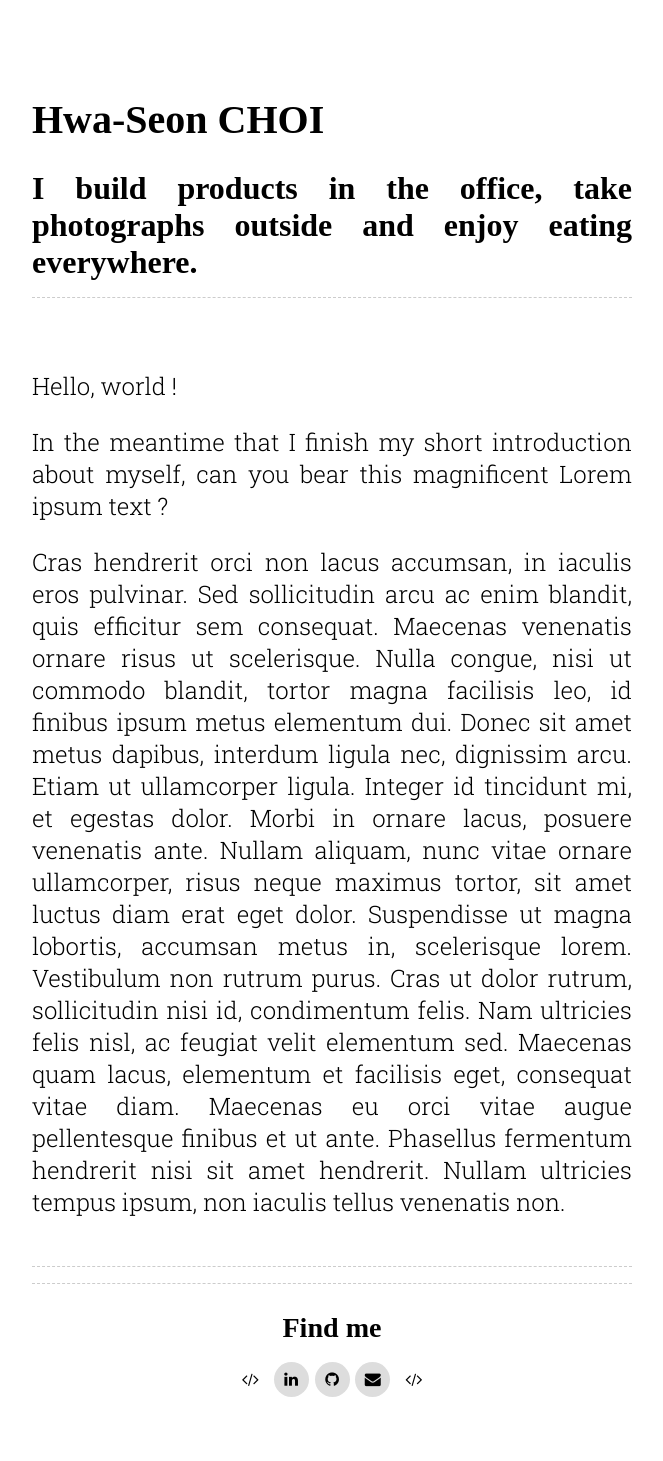
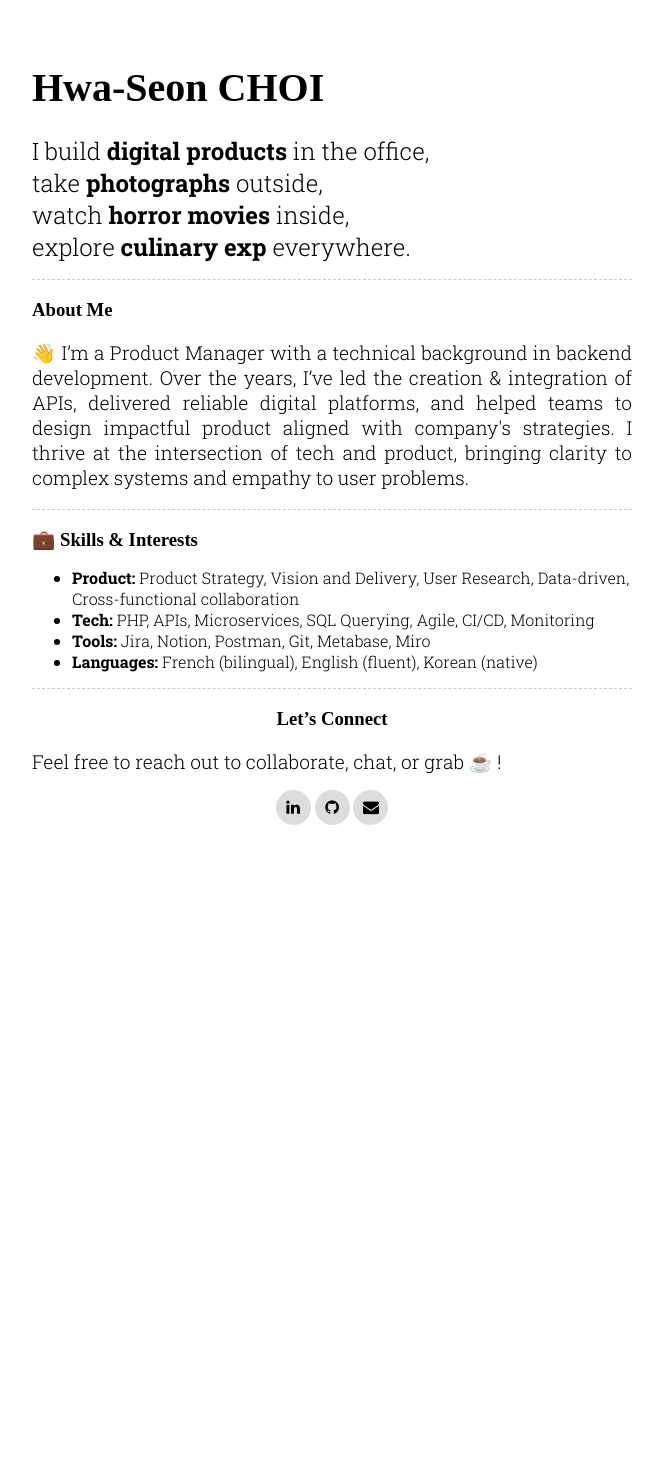
Before and after one commit to hwaseonchoi/hwaseonchoi.github.io, a PHP site: page / in a window 1280 px wide. Shown: the whole page, without its empty margins (308-971 px from the left). After the commit the page ends 825 px from the top, so only its background shows below. Run offline with PHP 8.4, Linux system fonts and the light colour scheme; some web fonts are replaced.

Commit message:
update the homepage

```diff
--- a/css/style.css
+++ b/css/style.css
@@ -18,7 +18,7 @@
 		width: 100%;
 		height:100%;
 		font-family: 'Roboto Slab', serif;
-		font-size: 1.5rem;
+		/* font-size: 1.5rem;*/
 		background-color: #fff;
 	}
 	h1,
@@ -38,7 +38,7 @@
 		text-align:justify;
 	}
 	p, span {
-		font-size: 1.5rem;
+		font-size: 1.2rem;
 		text-align: justify;
 		margin-bottom:1rem;
 	}
@@ -53,7 +53,7 @@
 	}
 	header p {
 		font-family: 'Roboto Slab', serif;
-		font-size: 2rem;
+		font-size: 1.5rem;
 	}
 	nav {
 		border-top: 1px dashed #ccc;
@@ -65,15 +65,18 @@
 		list-style: none;
 	}
 	header ul li {
-		width:calc(100%/4 - 5px);
+		font-size: 1.2rem; /* ↓ Add this to reduce text size */
+		width: calc(100%/4 - 5px);
 		display: inline-block;
 		text-align: center;
+		padding: 0.5rem 0; /* ↓ Reduce vertical padding */
+		line-height: 1.2; /* ↓ Tighter line spacing */
 	}
 	header ul li:hover {
 		/*background-color: #eee;*/
 	}
 	header ul li a {
-		font-size: 1.1rem;
+		font-size: 0.8rem;
 		text-decoration: none;
 		font-weight: bold;
 		color:black;
@@ -207,7 +210,7 @@
 		h2,
 		h3,
 		p {
-			font-size: 1.8rem;
+			font-size: 1.5rem;
 			padding:1rem;
 			margin:0;
 		}
--- a/index.html
+++ b/index.html
@@ -13,7 +13,11 @@
 	<body>
 		<header>
 			<h1>Hwa-Seon CHOI</h1>
-			<h2>I build products in the office, take photographs outside and enjoy eating everywhere.</h2>
+			<p>
+				I build <strong>digital products</strong> in the office,
+				<br>take <strong>photographs</strong> outside,
+				<br>watch <strong>horror movies</strong> inside,
+				<br>explore <strong>culinary exp</strong> everywhere.</p>
 			<!--<nav>
 				<ul>
 					<li><a href="#about">About</a></li>
@@ -24,30 +28,42 @@
 		</header>
 
 <main>
-			<section>
-				<article id="about">
-					<p>Hello, world !</p>
-					<p>
-						In the meantime that I finish my short introduction about myself, can you bear this magnificent Lorem ipsum text ?
-					</p>
-					<p>
-						Cras hendrerit orci non lacus accumsan, in iaculis eros pulvinar. Sed sollicitudin arcu ac enim blandit, quis efficitur sem consequat. Maecenas venenatis ornare risus ut scelerisque. Nulla congue, nisi ut commodo blandit, tortor magna facilisis leo, id finibus ipsum metus elementum dui. Donec sit amet metus dapibus, interdum ligula nec, dignissim arcu. Etiam ut ullamcorper ligula. Integer id tincidunt mi, et egestas dolor. Morbi in ornare lacus, posuere venenatis ante. Nullam aliquam, nunc vitae ornare ullamcorper, risus neque maximus tortor, sit amet luctus diam erat eget dolor.
+	<section id="about">
+		<h3>About Me</h3>
+		<p>👋 I’m a Product Manager with a technical background in backend development. Over the years, I’ve led the creation & integration of APIs, delivered reliable digital platforms, and helped teams to design impactful product aligned with company's strategies. I thrive at the intersection of tech and product, bringing clarity to complex systems and empathy to user problems.</p>
+		<p></p>
+	</section>
+	<section id="skills">
+		<h3>💼 Skills & Interests</h3>
+		<ul>
+			<li><strong>Product:</strong> Product Strategy, Vision and Delivery, User Research, Data-driven, Cross-functional collaboration</li>
+			<li><strong>Tech:</strong> PHP, APIs, Microservices, SQL Querying, Agile, CI/CD, Monitoring</li>
+			<li><strong>Tools:</strong> Jira, Notion, Postman, Git, Metabase, Miro</li>
+			<li><strong>Languages:</strong> French (bilingual), English (fluent), Korean (native)</li>
+		</ul>
+	</section>
 
-						Suspendisse ut magna lobortis, accumsan metus in, scelerisque lorem. Vestibulum non rutrum purus. Cras ut dolor rutrum, sollicitudin nisi id, condimentum felis. Nam ultricies felis nisl, ac feugiat velit elementum sed. Maecenas quam lacus, elementum et facilisis eget, consequat vitae diam. Maecenas eu orci vitae augue pellentesque finibus et ut ante. Phasellus fermentum hendrerit nisi sit amet hendrerit. Nullam ultricies tempus ipsum, non iaculis tellus venenatis non.
-					</p>
+<!--	<section id="cv">
+		<h3>Curriculum Vitae</h3>
+		<p>You can download my résumé below:</p>
+		<a href="cv/hschoi_pm.pdf" download="hschoi_CV" class="btn">
+			<i class="fa fa-file-pdf-o" aria-hidden="true"></i> Download My CV
+		</a>
+	</section>-->
+</main>
 
-				</article>
-				<!--<article id="cv">
-					<a href="cv/hschoi_pm.pdf" download="hsChoiCV">Download My CV <i class="fa fa-file-pdf-o" aria-hidden="true"></i></a>
-				</article>-->
-			</section>
-		</main>
 <footer class="footer" id="contact">
-	<h3>Find me</h3>
-	<i class="fa fa-code" aria-hidden="true"></i>
-		<a href="http://www.linkedin.com/in/hwa-seon-lecouey"><i class="fa fa-linkedin" aria-hidden="true"></i></a>
-		<a href="https://github.com/hwaseonchoi"><i class="fa fa-github" aria-hidden="true"></i></a>
-		<a href="mailto:hwaseon.lecouey@gmail.com"><i class="fa fa-envelope" aria-hidden="true"></i></a>
-	<i class="fa fa-code" aria-hidden="true"></i>
+	<h3>Let’s Connect</h3>
+	<p>Feel free to reach out to collaborate, chat, or grab ☕ !</p>
+	<a href="https://www.linkedin.com/in/hwa-seon-lecouey" title="LinkedIn">
+		<i class="fa fa-linkedin" aria-hidden="true"></i>
+	</a>
+	<a href="https://github.com/hwaseonchoi" title="GitHub">
+		<i class="fa fa-github" aria-hidden="true"></i>
+	</a>
+	<a href="mailto:hwaseon.lecouey@gmail.com" title="Email">
+		<i class="fa fa-envelope" aria-hidden="true"></i>
+	</a>
 </footer>
 </body>
+</html>
```
Lines whose indentation alone changed are shown as unchanged.
